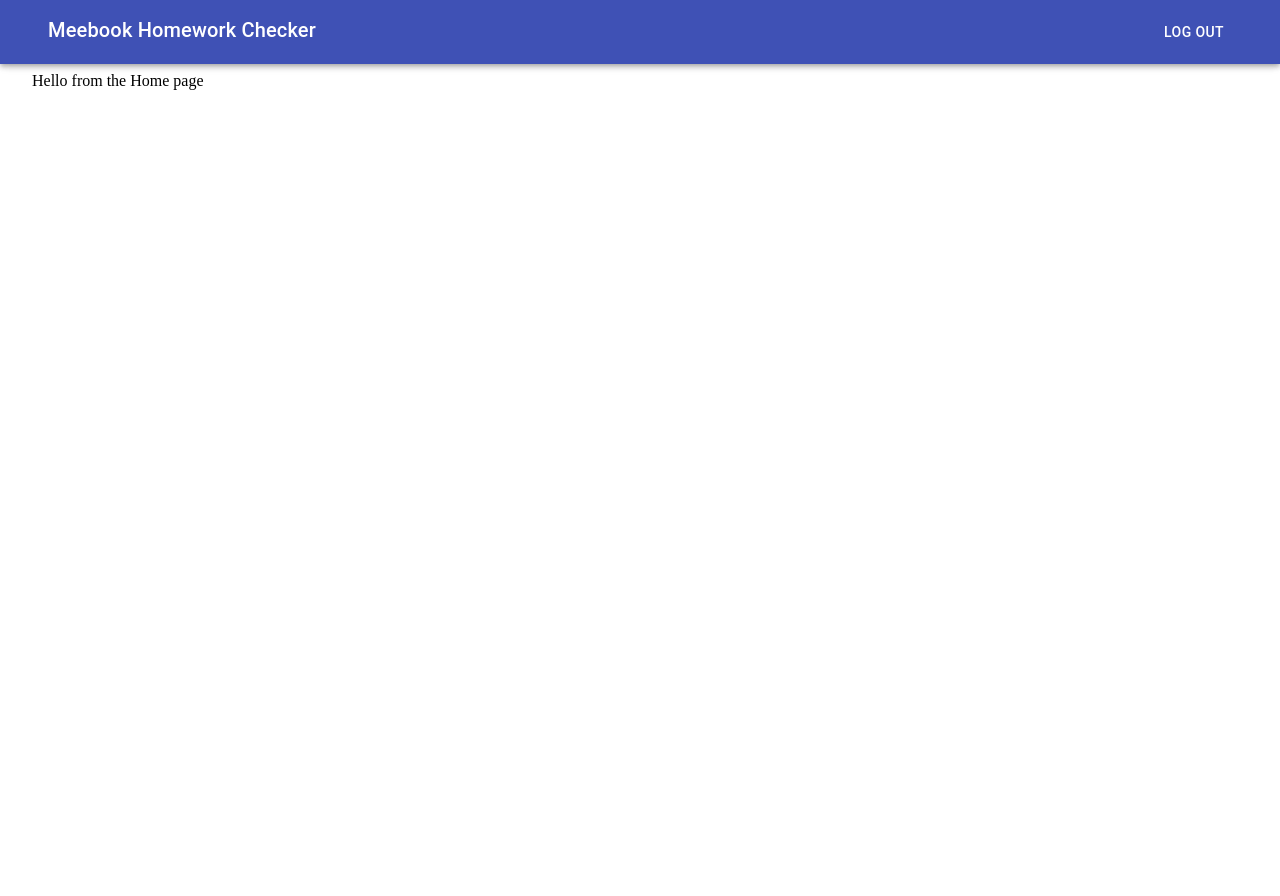
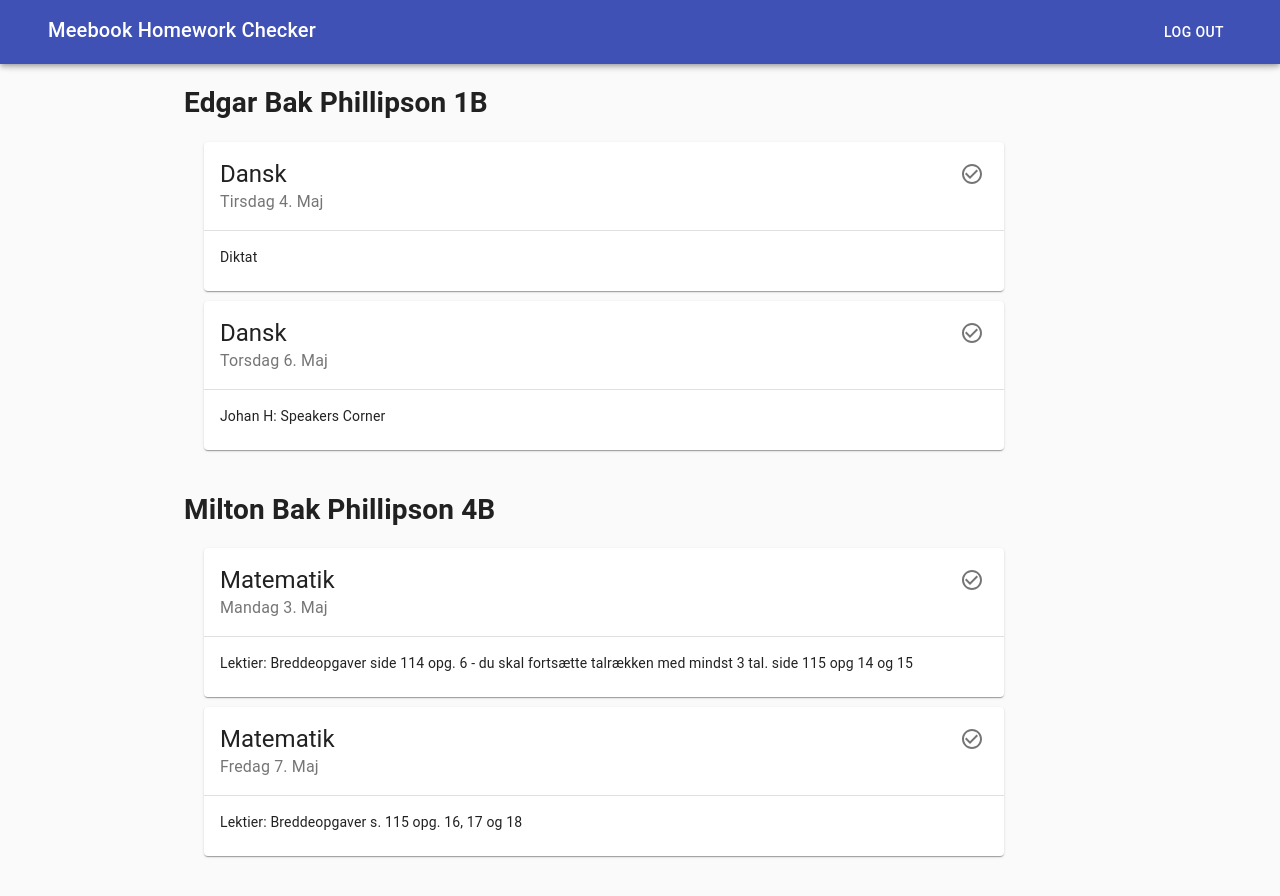
Before and after one commit to jbakchr/meebook-homework-checker, a React (Create React App) app in the folder frontend/: page / in a window 1280 px wide. Before the commit the page ends 800 px from the top, so only its background shows below. Built offline with nearby package versions, Linux system fonts and the light colour scheme; sample sign-in values are in the browser's storage.

Commit message:
Added hardcoded homework data and created display for same in card style

```diff
--- a/frontend/package.json
+++ b/frontend/package.json
@@ -4,6 +4,7 @@
   "private": true,
   "dependencies": {
     "@material-ui/core": "^4.11.4",
+    "@material-ui/icons": "^4.11.2",
     "@testing-library/jest-dom": "^5.11.4",
     "@testing-library/react": "^11.1.0",
     "@testing-library/user-event": "^12.1.10",
--- /dev/null
+++ b/frontend/src/components/homework/HomeWorkList.js
@@ -0,0 +1,70 @@
+import React, { useState, useEffect } from "react";
+import {
+  Container,
+  Card,
+  CardContent,
+  CardHeader,
+  CssBaseline,
+  Divider,
+  IconButton,
+  Typography,
+  Tooltip,
+} from "@material-ui/core";
+import CheckCircleOutlineIcon from "@material-ui/icons/CheckCircleOutline";
+
+import homeworkdata from "../../data/homework.json";
+
+const HomeworkList = () => {
+  const [homeWork, setHomeWork] = useState([]);
+
+  useEffect(() => {
+    setHomeWork(homeworkdata);
+  }, []);
+
+  if (!homeWork) {
+    return null;
+  }
+
+  return homeWork.map((child) => {
+    return (
+      <Container key={child.id} maxWidth="md">
+        <div style={{ marginBottom: "40px" }}>
+          <CssBaseline />
+          <h1>{child.child_name}</h1>
+          {child.assignments.map((assignment) => {
+            return (
+              <Card
+                key={assignment.id}
+                style={{
+                  marginLeft: "20px",
+                  marginBottom: "10px",
+                  maxWidth: "800px",
+                }}
+              >
+                <CardHeader
+                  title={assignment.subject}
+                  subheader={assignment.date}
+                  action={
+                    <Tooltip title="Færdiggjort?" placement="left">
+                      <IconButton>
+                        <CheckCircleOutlineIcon />
+                      </IconButton>
+                    </Tooltip>
+                  }
+                />
+                <Divider />
+                <CardContent>
+                  <Typography variant="body2" component="p">
+                    {assignment.work}
+                  </Typography>
+                </CardContent>
+              </Card>
+            );
+          })}
+        </div>
+      </Container>
+    );
+  });
+};
+
+export default HomeworkList;
--- /dev/null
+++ b/frontend/src/data/homework.json
@@ -0,0 +1,38 @@
+[
+  {
+    "id": 1,
+    "child_name": "Edgar Bak Phillipson 1B",
+    "assignments": [
+      {
+        "id": 3,
+        "date": "Tirsdag 4. Maj",
+        "subject": "Dansk",
+        "work": "Diktat"
+      },
+      {
+        "id": 4,
+        "date": "Torsdag 6. Maj",
+        "subject": "Dansk",
+        "work": "Johan H: Speakers Corner"
+      }
+    ]
+  },
+  {
+    "id": 2,
+    "child_name": "Milton Bak Phillipson 4B",
+    "assignments": [
+      {
+        "id": 5,
+        "date": "Mandag 3. Maj",
+        "subject": "Matematik",
+        "work": "Lektier: Breddeopgaver side 114 opg. 6 - du skal fortsætte talrækken med mindst 3 tal. side 115 opg 14 og 15"
+      },
+      {
+        "id": 6,
+        "date": "Fredag 7. Maj",
+        "subject": "Matematik",
+        "work": "Lektier: Breddeopgaver s. 115 opg. 16, 17 og 18"
+      }
+    ]
+  }
+]
--- a/frontend/src/pages/HomePage.js
+++ b/frontend/src/pages/HomePage.js
@@ -1,8 +1,14 @@
 import React from "react";
 import { Container } from "@material-ui/core";
 
+import HomeWorkList from "../components/homework/HomeWorkList";
+
 const HomePage = () => {
-  return <Container>Hello from the Home page</Container>;
+  return (
+    <Container>
+      <HomeWorkList />
+    </Container>
+  );
 };
 
 export default HomePage;
```
Also changed, not shown: 2 other files (tests, documents, lock files or other folders).
